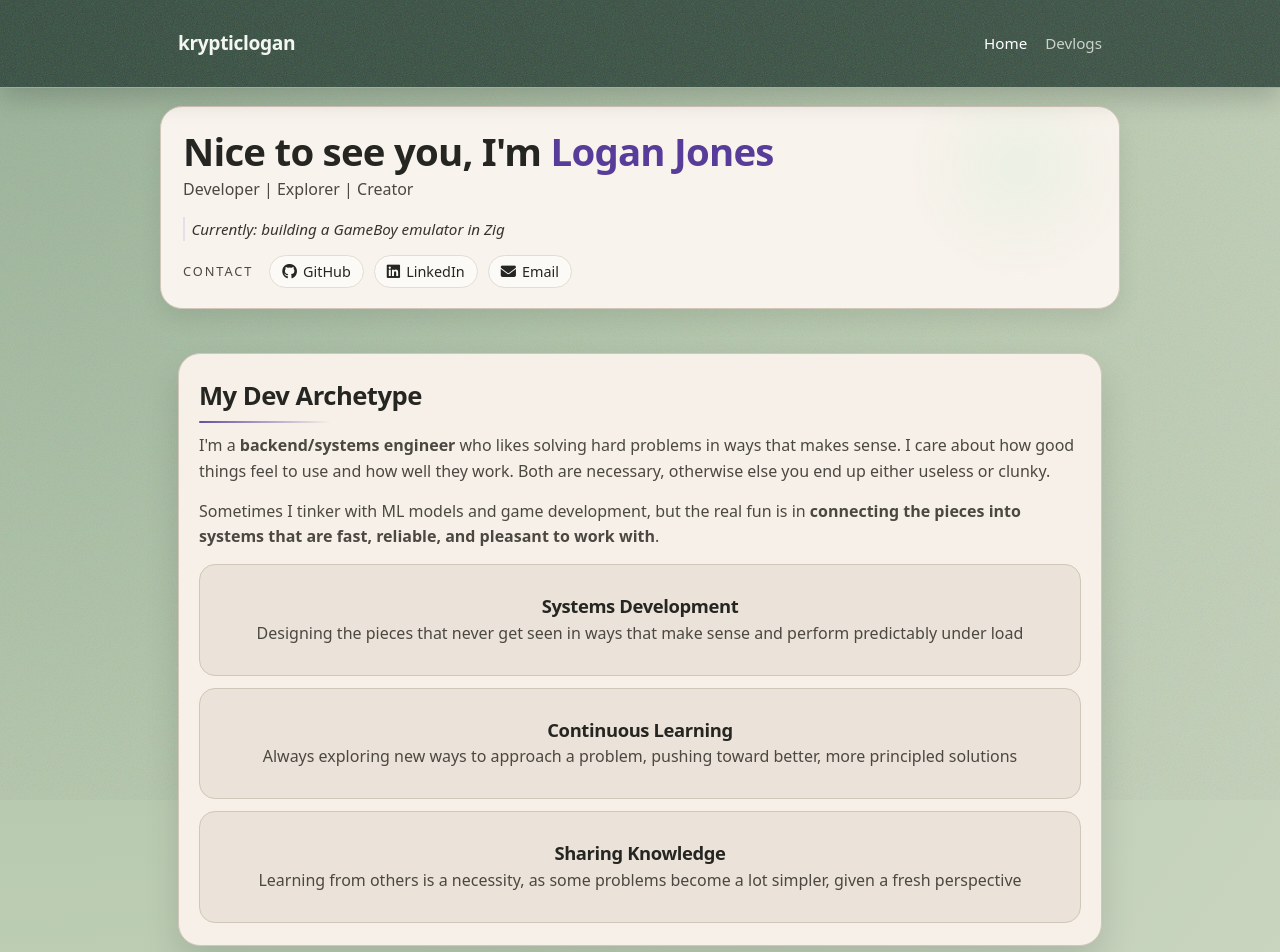
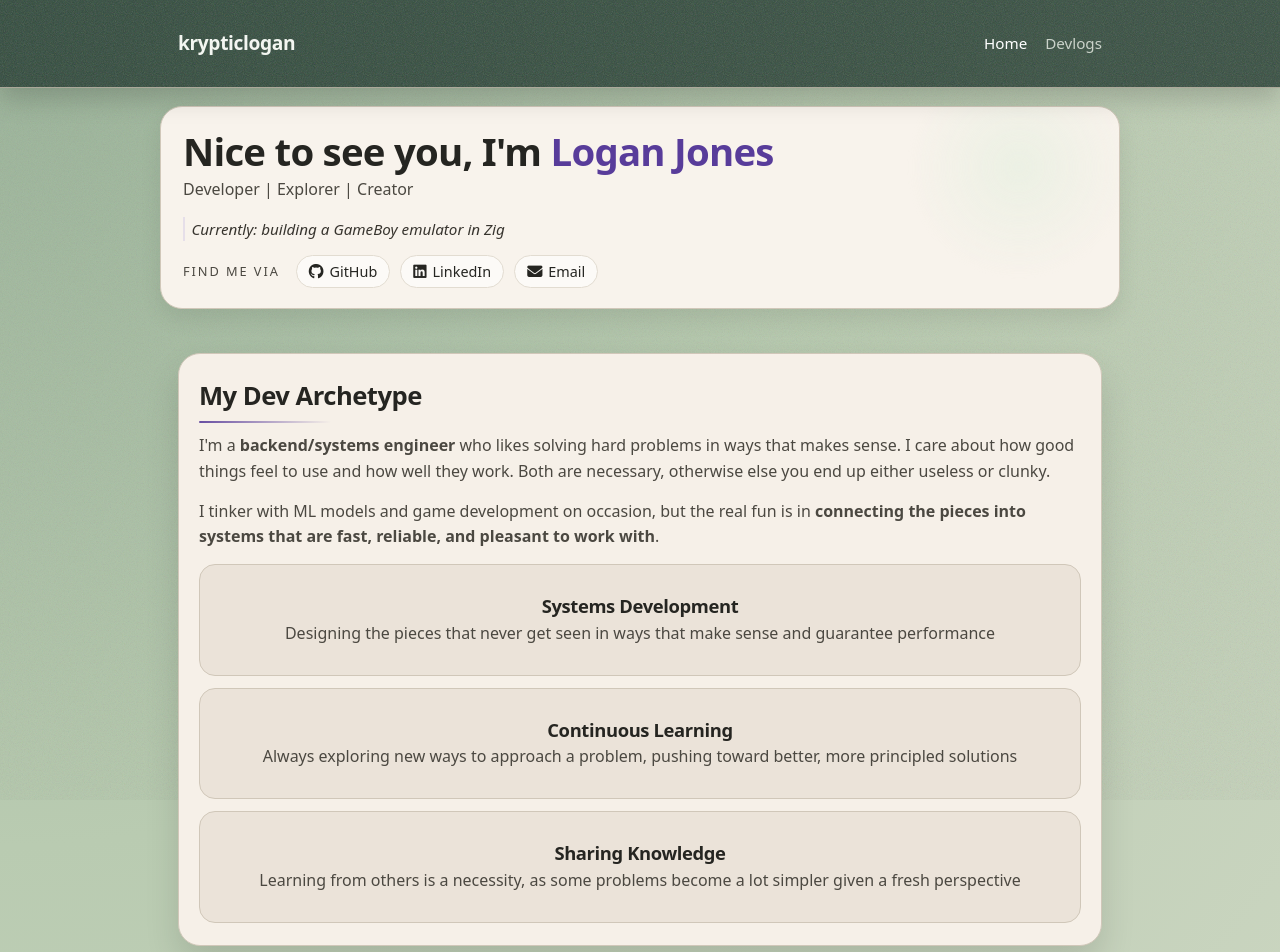
Before and after one commit to krypticlogan/krypticlogan.github.io, a plain HTML site: page index.html in a window 1280 px wide. Shown: the top 952 px of the page. Drawn offline with Linux system fonts and the light colour scheme.

Commit message:
changes to verbage and content

```diff
--- a/index.html
+++ b/index.html
@@ -29,7 +29,7 @@
                 <!-- and working on an RL-powered music recommender. -->
             </p>
             <div class="social-bar">
-                <span class="social-bar-label">Contact</span>
+                <span class="social-bar-label">Find me via</span>
                 <div class="social-bar-links">
                     <a class="social-link" href="https://github.com/krypticlogan" target="_blank" rel="noreferrer">
                     <i class="fab fa-github"></i>
@@ -59,14 +59,14 @@
                 </p>
 
                 <p>
-                    Sometimes I tinker with ML models and game development, but the real fun is in
+                    I tinker with ML models and game development on occasion, but the real fun is in
                     <b>connecting the pieces into systems that are fast, reliable, and pleasant to work with</b>.
                 </p>
                 <div class="skills-grid">
                     <div class="skill-card">
                         <h3>Systems Development</h3>
                         <p>
-                            Designing the pieces that never get seen in ways that make sense and perform predictably under load<br>
+                            Designing the pieces that never get seen in ways that make sense and guarantee performance<br>
                         </p>
                     </div>
                     <div class="skill-card">
@@ -79,7 +79,7 @@
                     <div class="skill-card">
                         <h3>Sharing Knowledge</h3>
                         <p>
-                            Learning from others is a necessity, as some problems become a lot simpler, given a fresh perspective
+                            Learning from others is a necessity, as some problems become a lot simpler given a fresh perspective
                         </p>
                     </div>
                 </div>
```
Also changed, not shown: devlogs.html (+6 -6 lines).
